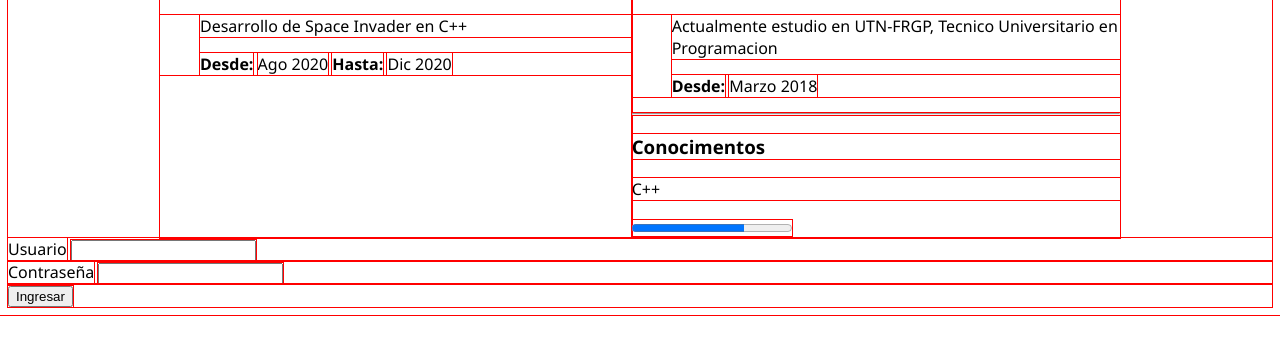
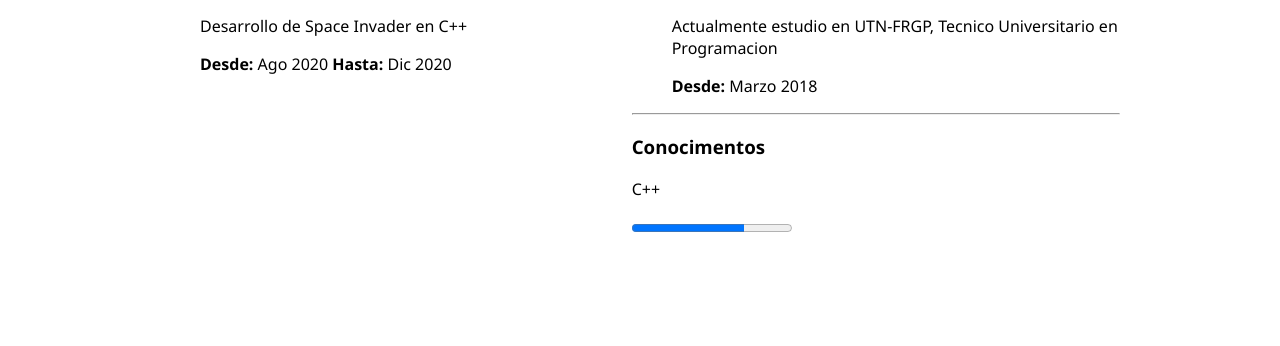
Before and after one commit to Gabriel1998-Cordoba/Porfolio, a plain HTML site: page index.html in a window 1280 px wide. Shown: the part 210-556 px from the top of the page. Drawn offline with Linux system fonts and the light colour scheme.

Commit message:
Add files via upload

```diff
--- a/estilo.css
+++ b/estilo.css
@@ -1,4 +1,4 @@
-*{outline: 1px solid red;}
+/**{outline: 1px solid red;}*/
 body {font-family: 'Segoe UI', Tahoma, Geneva, Verdana, sans-serif;
 
 }
--- a/index.html
+++ b/index.html
@@ -54,16 +54,5 @@
     </aside>
     </section>
 
-
-    <div ><label for="">Usuario</label>
-        <input type="text">
-    </div>
-    <div><label for="">Contraseña</label>
-        <input type="text"></div>
-    <div>
-      <button>Ingresar</button></div>
-
-
-
 </body>
 </html>
```
